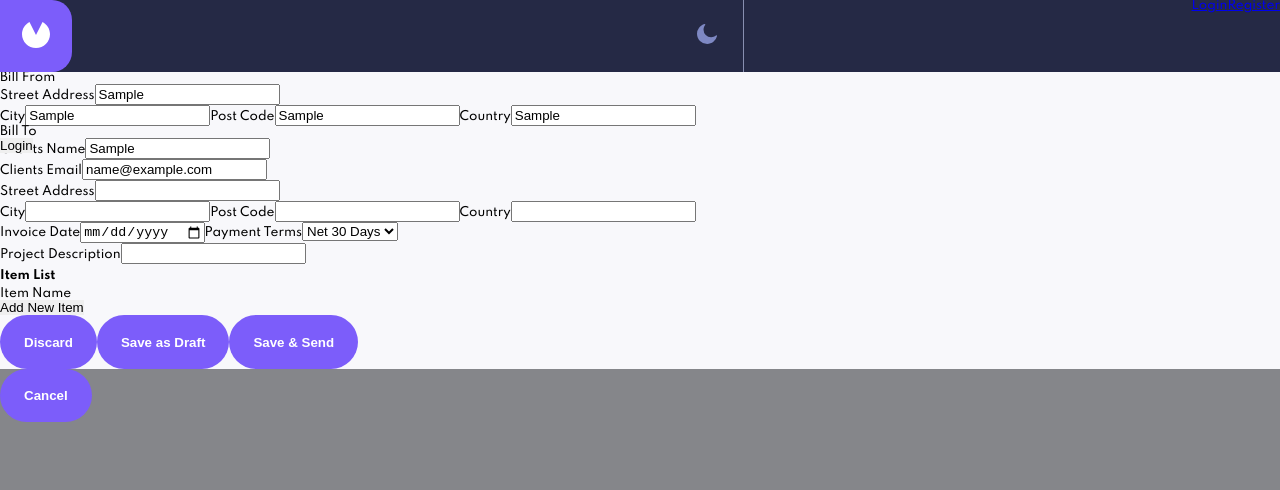
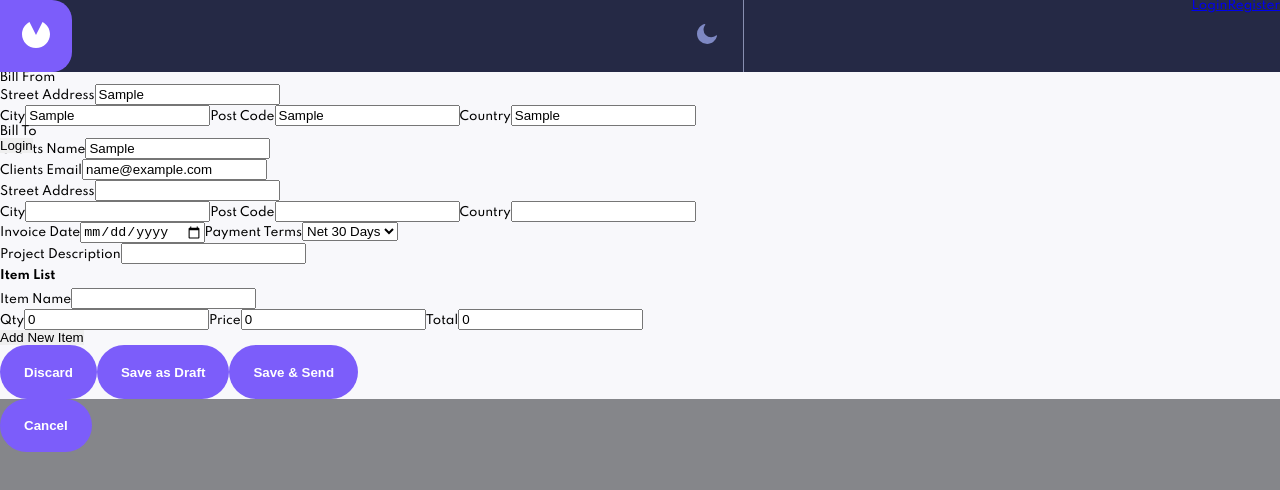
Before and after one commit to ormus395/invoicee, a React (Create React App) app in the folder client/: page /login in a window 1280 px wide. Both pictures are taken after typing "Sample", "Sample", "Sample", "Sample", "Sample", "name@example.com" into the empty fields and a click on the button "Add New Item". Shown: the top 490 px of the page. Built offline with nearby package versions, Linux system fonts and the light colour scheme.

Commit message:
Able to add invoice items in the invoice form

```diff
--- a/client/src/components/InvoiceForm/InvoiceForm.js
+++ b/client/src/components/InvoiceForm/InvoiceForm.js
@@ -38,7 +38,7 @@ const InvoiceForm = () => {
     });
   };
 
-  const handleChange = (e) => {
+  const handleChange = (e, id) => {
     console.log(" I handle change ");
     setFormState({
       ...formState,
@@ -167,8 +167,35 @@ const InvoiceForm = () => {
           <h2>Item List</h2>
           <div className="item-list__items">
             {formState.items.map((item) => (
-              <div key={item.id} className="form-group">
-                <label htmlFor="itemName">Item Name</label>
+              <div key={item.id} className="item-list__item">
+                <div className="form-group">
+                  <label htmlFor="itemName">Item Name</label>
+                  <input
+                    onChange={(e) => handleChange(e, item.id)}
+                    type="text"
+                    value={item.itemName}
+                  />
+                </div>
+                <div className="form-group">
+                  <label htmlFor="qty">Qty</label>
+                  <input
+                    onChange={(e) => handleChange(e, item.id)}
+                    type="number"
+                    value={item.qty}
+                  />
+                  <label htmlFor="price">Price</label>
+                  <input
+                    onChange={(e) => handleChange(e, item.id)}
+                    type="text"
+                    value={item.price}
+                  />
+                  <label htmlFor="total">Total</label>
+                  <input
+                    onChange={(e) => handleChange(e, item.id)}
+                    type="text"
+                    value={item.total}
+                  />
+                </div>
               </div>
             ))}
           </div>
```
